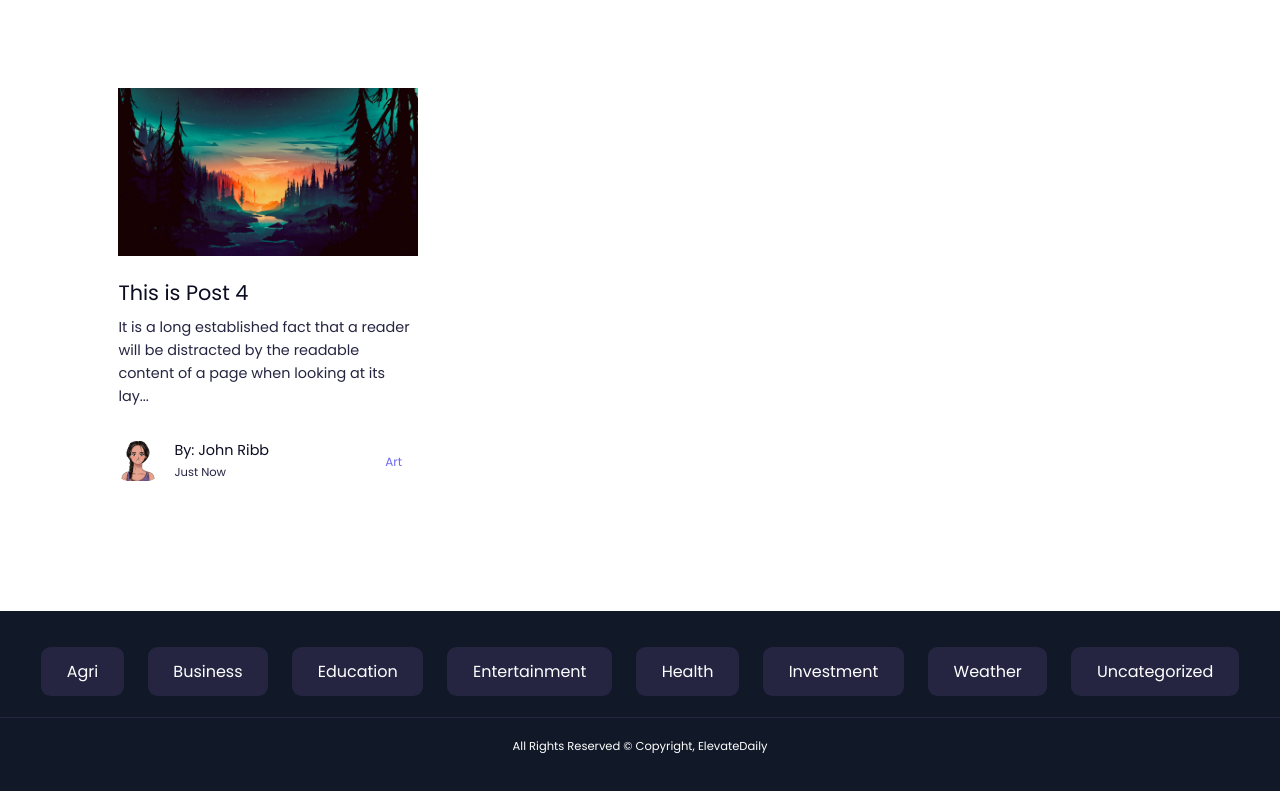
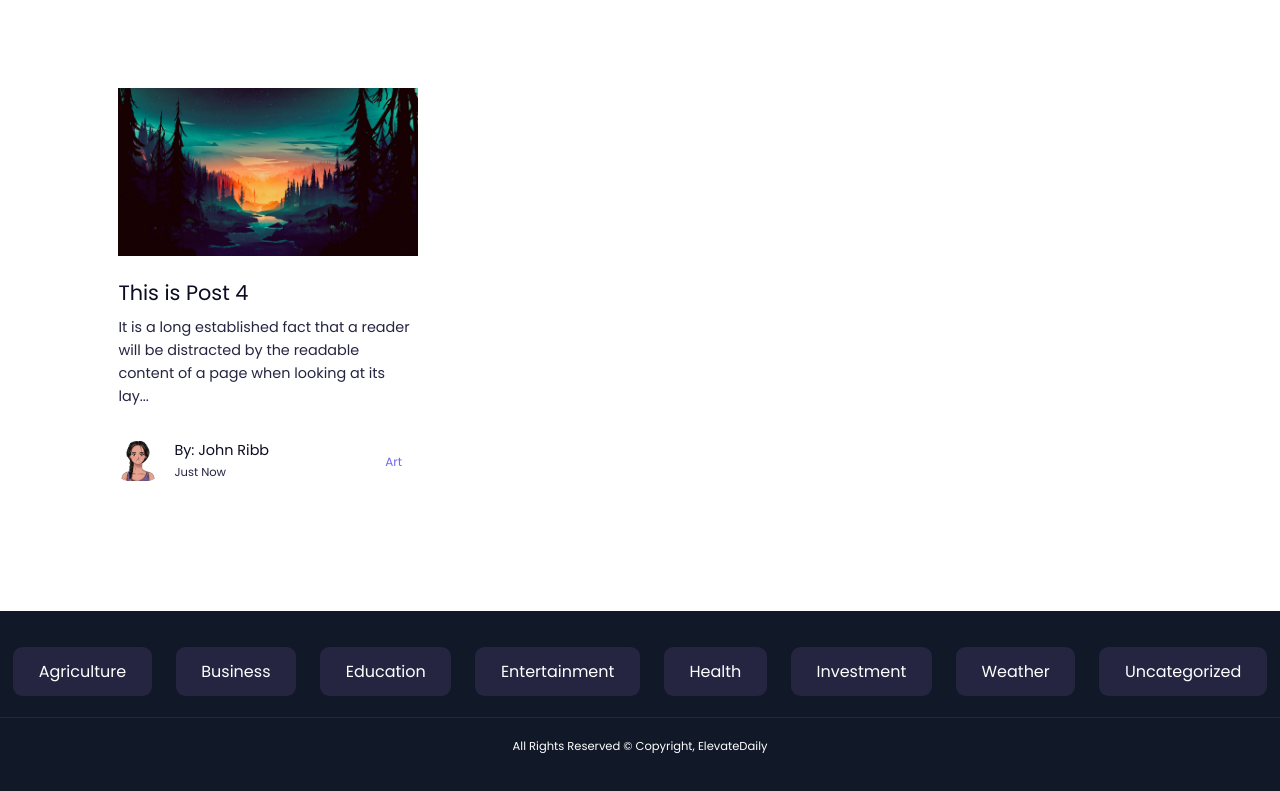
Before and after one commit to Levindu-Herath/ElevateDaily, a React (Vite) app in the folder frontend/: page / in a window 1280 px wide. Shown: the part 511-1302 px from the top of the page. Built offline with nearby package versions, Linux system fonts and the light colour scheme.

Commit message:
test change

```diff
--- a/frontend/src/components/footer/Footer.jsx
+++ b/frontend/src/components/footer/Footer.jsx
@@ -5,7 +5,7 @@ const Footer = () => {
   return (
     <footer className="bg-gray-900 mt-24 py-12">
       <ul className="footer__categories">
-        <li><Link to="posts/categories/Agriculture">Agri</Link></li>
+        <li><Link to="posts/categories/Agriculture">Agriculture</Link></li>
         <li><Link to="posts/categories/Business">Business</Link></li>
         <li><Link to="posts/categories/Education">Education</Link></li>
         <li><Link to="posts/categories/Entertainment">Entertainment</Link></li>
```
